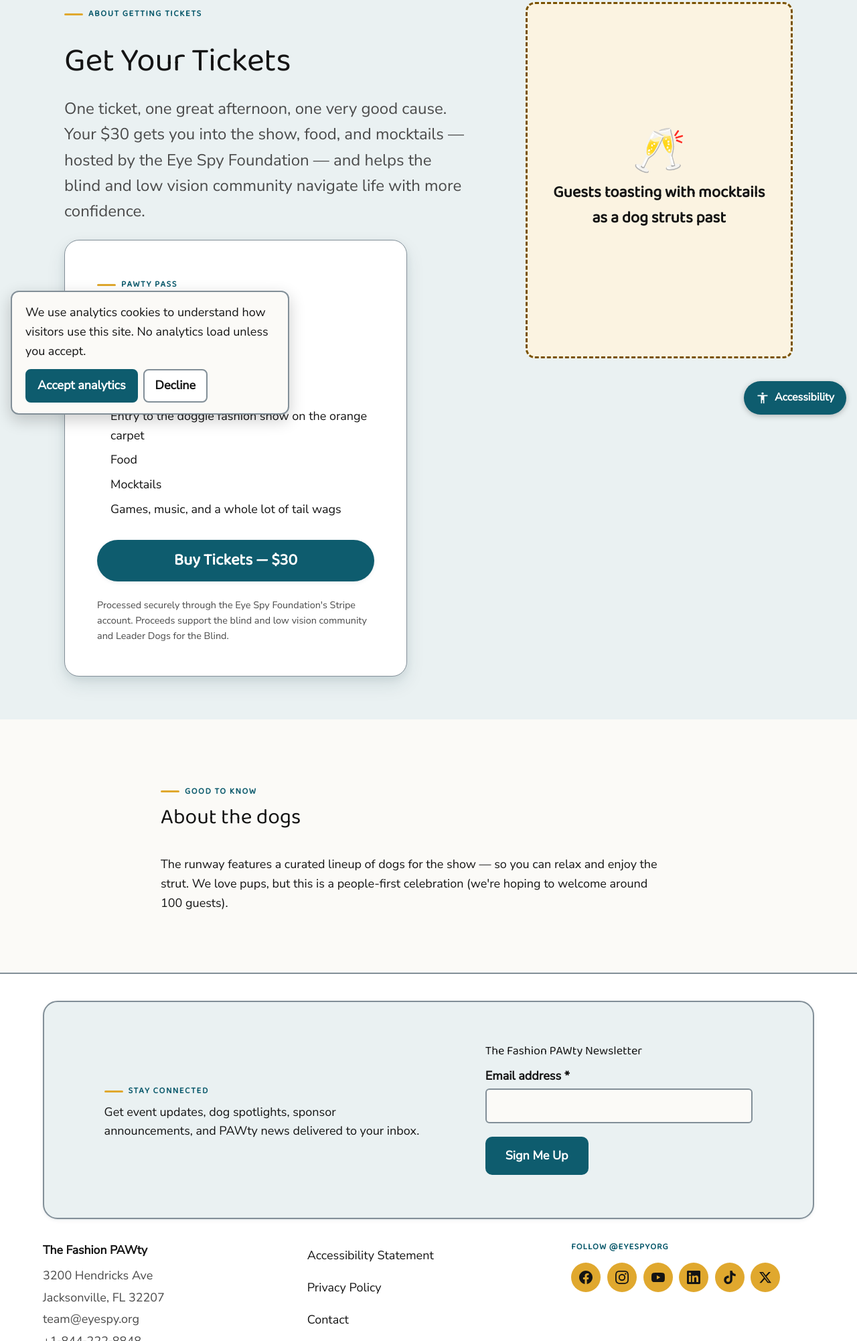
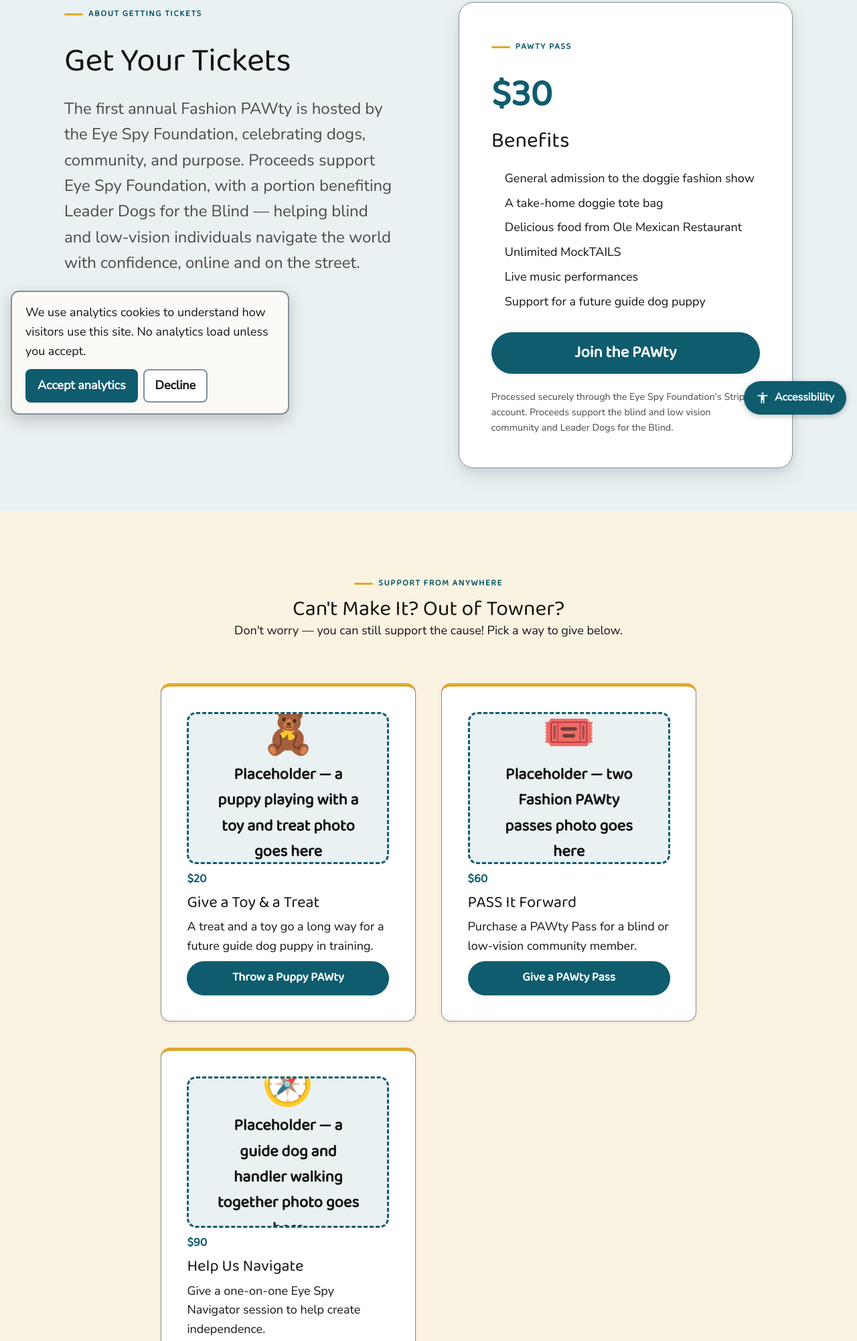
Before and after one commit to eyeSpyOrg/the-fashion-pawty-website, an Astro site: page /tickets in a window 1280 px wide. Shown: the part 165-2167 px from the top of the page at 67% size. Built offline with nearby package versions, Linux system fonts and the light colour scheme; Astro itself is replaced by a stand-in of ours; a web font is replaced by a local one.

Commit message:
/tickets

```diff
--- a/src/pages/tickets.astro
+++ b/src/pages/tickets.astro
@@ -1,17 +1,103 @@
 ---
 /**
- * Tickets — $30 PAWty Pass. Copy from PAGE_COPY.md; Event schema.
+ * Tickets — $30 PAWty Pass. Copy adapted from user brief 2026-08-31;
+ * Event schema. "Can't make it?" strip reuses the $20/$60/$90 donation
+ * tiers from src/data/donationTiers.js so amounts never drift from /donate.
  */
 import BaseLayout from '../layouts/BaseLayout.astro';
 import ImagePlaceholder from '../components/ImagePlaceholder.astro';
 import EventSchema from '../components/schema/EventSchema.astro';
+import FAQ from '../components/FAQ.astro';
 import { SITE } from '../config/site.js';
+import { levels } from '../data/donationTiers.js';
 
-const included = [
-  'Entry to the doggie fashion show on the orange carpet',
-  'Food',
-  'Mocktails',
-  'Games, music, and a whole lot of tail wags',
+const benefits = [
+  'General admission to the doggie fashion show',
+  'A take-home doggie tote bag',
+  'Delicious food from Ole Mexican Restaurant',
+  'Unlimited MockTAILS',
+  'Live music performances',
+  'Support for a future guide dog puppy',
+];
+
+const findLevel = (id) => levels.find((l) => l.id === id);
+const giveCards = [
+  {
+    ...findLevel('puppy-pawty'),
+    title: 'Give a Toy & a Treat',
+    blurb: 'A treat and a toy go a long way for a future guide dog puppy in training.',
+    cta: 'Throw a Puppy PAWty',
+    icon: '🧸',
+  },
+  {
+    ...findLevel('pawty-pass-pair'),
+    title: 'PASS It Forward',
+    blurb: 'Purchase a PAWty Pass for a blind or low-vision community member.',
+    cta: 'Give a PAWty Pass',
+    icon: '🎟️',
+  },
+  {
+    ...findLevel('navigator-support'),
+    title: 'Help Us Navigate',
+    blurb: 'Give a one-on-one Eye Spy Navigator session to help create independence.',
+    cta: 'Empower a Community Member',
+    icon: '🧭',
+  },
+];
+
+const faqs = [
+  {
+    question: 'What is The Fashion PAWty?',
+    answer: [
+      'It’s a doggie fashion show and community celebration — "A Navigation Celebration" — hosted by the Eye Spy Foundation. Dogs strut the orange carpet while the community enjoys mocktails, food, games, and music, all to support ',
+      { text: 'the blind and low vision community and Leader Dogs for the Blind', href: '/beneficiaries/' },
+      '.',
+    ],
+  },
+  {
+    question: 'When and where is it?',
+    answer: [
+      'Saturday, September 26, 2026, from 4 to 7 PM at ',
+      { text: 'Happy Brew', href: '/venue/' },
+      ', 3200 Hendricks Ave, Jacksonville, FL 32207.',
+    ],
+  },
+  {
+    question: "How much are tickets and what's included?",
+    answer: [
+      'Tickets are $30 and include general admission, a take-home tote, food, unlimited mocktails, and live music. ',
+      { text: 'Get Your PAWty Pass', href: SITE.event.ticketUrl, external: true },
+    ],
+  },
+  {
+    question: 'Who does the event benefit?',
+    answer: [
+      { text: 'The Eye Spy Foundation and Leader Dogs for the Blind', href: '/beneficiaries/' },
+      '. Eye Spy is also sponsoring one Leader Dogs puppy this year.',
+    ],
+  },
+  {
+    question: 'Can I bring my dog?',
+    answer:
+      'To ensure a safe and enjoyable event for everyone, only dogs participating in the fashion show may attend. We love all pups, but space and safety considerations require us to limit attendance to registered runway participants.',
+  },
+  {
+    question: 'Is the event accessible?',
+    answer: [
+      'Yes — the entire ',
+      { text: 'venue', href: '/venue/' },
+      ' is accessible, and ',
+      { text: 'accessibility', href: '/accessibility/' },
+      ' is at the heart of everything we do. Questions about your visit? Email ',
+      { text: SITE.email, href: `mailto:${SITE.email}` },
+      " and we'll help.",
+    ],
+  },
+  {
+    question: "I can't make it — can I still help?",
+    answer:
+      'Absolutely. Scroll down to the "Can\'t make it?" section below for three easy ways to support the cause from anywhere.',
+  },
 ];
 ---
 
@@ -26,50 +112,69 @@
           <p class="eyebrow">About Getting Tickets</p>
           <h1>Get Your Tickets</h1>
           <p class="prose lead">
-            One ticket, one great afternoon, one very good cause. Your $30 gets
-            you into the show, food, and mocktails — hosted by the Eye Spy
-            Foundation — and helps the blind and low vision community
-            navigate life with more confidence.
+            The first annual Fashion PAWty is hosted by the Eye Spy
+            Foundation, celebrating dogs, community, and purpose. Proceeds
+            support Eye Spy Foundation, with a portion benefiting Leader Dogs
+            for the Blind — helping blind and low-vision individuals navigate
+            the world with confidence, online and on the street.
           </p>
+        </div>
         <div class="panel ticket-card ticket-card--hero">
           <p class="eyebrow">PAWty Pass</p>
           <p class="ticket-card__price"><span class="ticket-card__amt">$30</span></p>
-            <h2 class="ticket-card__h">What's included</h2>
+          <h2 class="ticket-card__h">Benefits</h2>
           <ul class="ticket-list">
-              {included.map((i) => <li>{i}</li>)}
+            {benefits.map((b) => <li>{b}</li>)}
           </ul>
           <a class="btn btn--primary btn--lg ticket-card__cta" href={SITE.event.ticketUrl} target="_blank" rel="noopener">
-              Buy Tickets — $30
+            Join the PAWty
           </a>
           <p class="ticket-card__note">
-              Processed securely through the Eye Spy Foundation's Stripe account.
-              Proceeds support the blind and low vision community and Leader Dogs
-              for the Blind.
+            Processed securely through the Eye Spy Foundation's Stripe
+            account. Proceeds support the blind and low vision community and
+            Leader Dogs for the Blind.
           </p>
         </div>
       </div>
+    </div>
+  </section>
+
+  <section class="band band--gold" aria-labelledby="cant-make-it-h">
+    <div class="container container--narrow">
+      <div class="section-head section-head--center">
+        <p class="eyebrow">Support From Anywhere</p>
+        <h2 id="cant-make-it-h">Can't Make It? Out of Towner?</h2>
+        <p class="prose mx-auto">
+          Don't worry — you can still support the cause! Pick a way to give
+          below.
+        </p>
+      </div>
+
+      <ul class="grid grid--3 give-grid">
+        {giveCards.map((g) => (
+          <li class="card card--accent give-card">
             <ImagePlaceholder
-          label="Guests toasting with mocktails as a dog struts past"
+              label={g.imageAlt}
               policy="ai"
-          ratio="3 / 4"
-          icon="🥂"
-          tone="gold"
+              ratio="4 / 3"
+              icon={g.icon}
+              tone="teal"
             />
-      </div>
+            <p class="give-card__price">{g.priceLabel}</p>
+            <h3>{g.title}</h3>
+            <p>{g.blurb}</p>
+            <a class="btn btn--primary give-card__cta" href={g.stripeUrl} target="_blank" rel="noopener">
+              {g.cta}
+            </a>
+          </li>
+        ))}
+      </ul>
     </div>
   </section>
 
   <section class="band">
     <div class="container container--narrow">
-      <div class="section-head">
-        <p class="eyebrow">Good to Know</p>
-        <h2>About the dogs</h2>
-      </div>
-      <p class="prose">
-        The runway features a curated lineup of dogs for the show — so you can
-        relax and enjoy the strut. We love pups, but this is a people-first
-        celebration (we're hoping to welcome around 100 guests).
-      </p>
+      <FAQ faqs={faqs} heading="PAWty questions, answered" />
     </div>
   </section>
 
@@ -82,15 +187,11 @@
   .split { display: grid; gap: var(--space-l); align-items: flex-start; }
   .split__text > * + * { margin-top: var(--space-s); }
   @media (min-width: 52rem) {
-    .split { grid-template-columns: 1.5fr 1fr; gap: var(--space-xl); }
+    .split { grid-template-columns: 1fr 1fr; gap: var(--space-xl); }
   }
   h1 { text-wrap: balance; }
 
-  .ticket-grid { display: grid; gap: var(--space-l); align-items: start; }
-  @media (min-width: 52rem) {
-    .ticket-grid { grid-template-columns: 1.1fr 0.9fr; gap: var(--space-xl); }
-  }
-  .ticket-card { max-width: 32rem; margin-top: var(--space-m); }
+  .ticket-card { max-width: 32rem; }
   .ticket-card > * + * { margin-top: var(--space-s); }
   .ticket-card__price { margin: 0; }
   .ticket-card__amt {
@@ -105,4 +206,16 @@
   .ticket-list li { margin-bottom: 0.5rem; }
   .ticket-card__cta { width: 100%; margin-top: var(--space-m); }
   .ticket-card__note { font-size: 0.9rem; color: var(--color-text-muted); }
+
+  .give-grid { list-style: none; margin: var(--space-l) 0 0; padding: 0; }
+  .give-card { display: flex; flex-direction: column; gap: 0.5rem; }
+  .give-card__price {
+    font-family: var(--font-display);
+    font-weight: 700;
+    color: var(--color-accent);
+    margin: 0;
+  }
+  .give-card h3 { margin: 0; }
+  .give-card p { margin: 0; }
+  .give-card__cta { margin-top: auto; width: 100%; }
 </style>
```
Also changed, not shown: 12 other files. Lines whose indentation alone changed are shown as unchanged.
